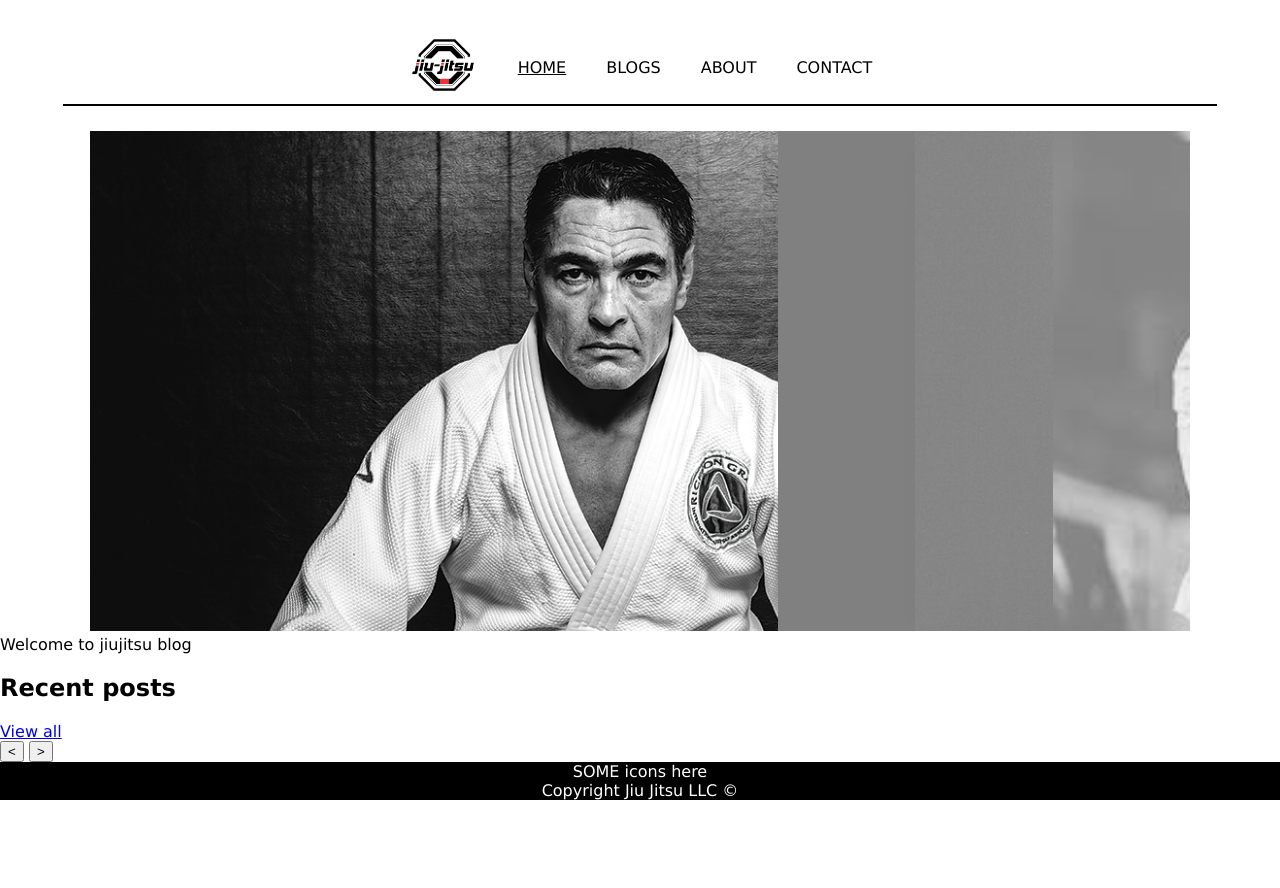
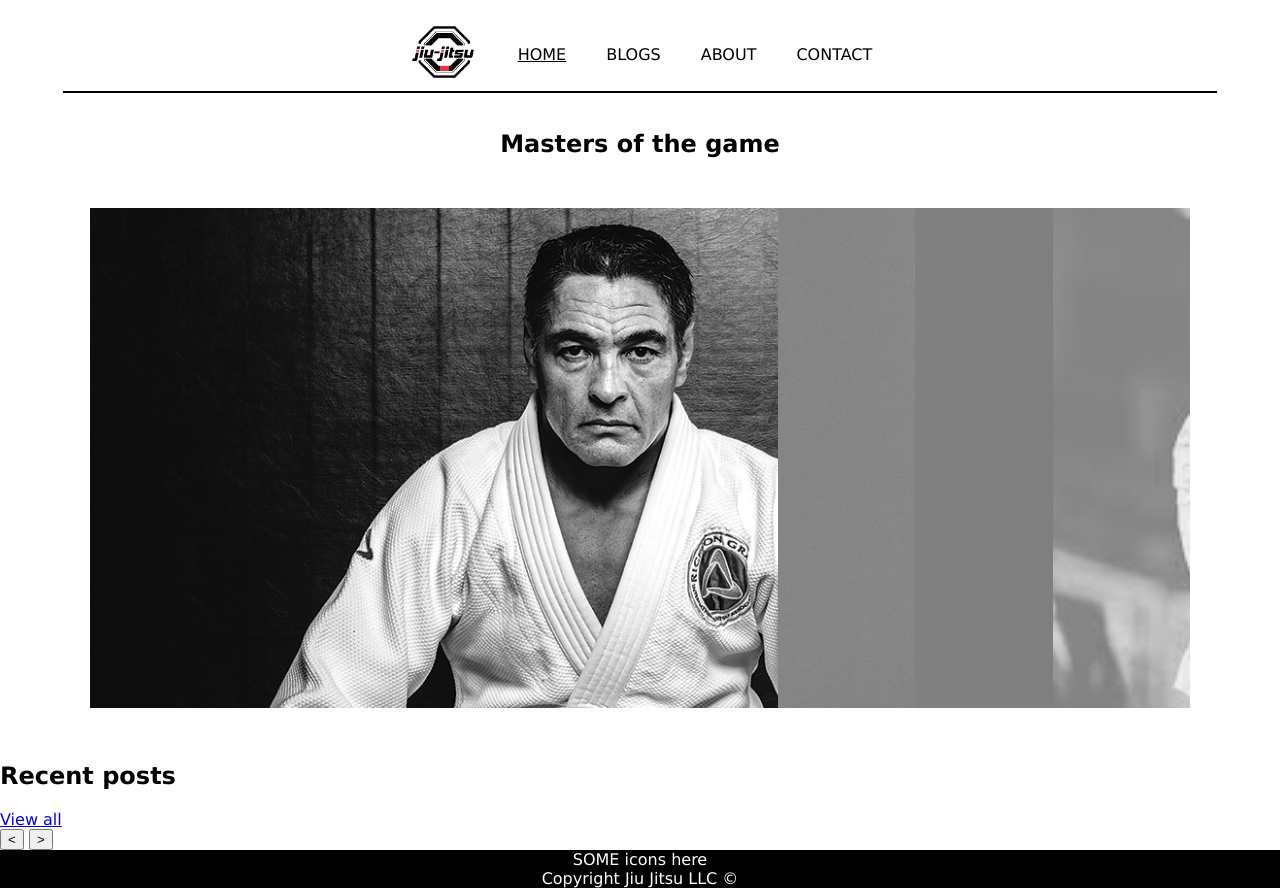
Before and after one commit to Noroff-FEU-Assignments/project-exam-1-Ramsnes, a plain HTML site: page index.html in a window 1280 px wide. Before the commit the page ends 800 px from the top, so only its background shows below. Drawn offline with Linux system fonts and the light colour scheme.

```diff
--- a/css/global.css
+++ b/css/global.css
@@ -17,7 +17,7 @@ body {
 header {
   display: flex;
   flex-direction: column;
-  justify-content: space-between;
+  justify-content: center;
   align-items: center;
   /* position: fixed; apply in mq? */
   background-color: #ffffff;
--- a/css/index.css
+++ b/css/index.css
@@ -6,6 +6,11 @@
 .upperMain {
   display: flex;
   flex-direction: row;
+}
+
+.mastersHeader {
+  margin: 50px auto 50px;
+  text-align: center;
 }
 
 /* Carousel */
@@ -49,7 +54,7 @@ button.next {
   display: flex;
   max-width: 1100px;
   background: #fff;
-  margin: 50px auto 0;
+  margin: 0px auto 50px;
 }
 
 .image-accordion img {
--- a/index.html
+++ b/index.html
@@ -61,23 +61,24 @@
 
     <main>
       <div class="page-container">
-        <!-- Image slider -->
+        <h2 class="mastersHeader">Masters of the game</h2>
+        <!-- Image slider source: (MJ Phillip ) https://codepen.io/mjphillip/pen/wvoQBNq -->
         <section class="image-accordion">
           <figure class="selected-image">
             <img src="images/bjj05.jpeg" alt="Rickson Gracie" />
           </figure>
           <figure>
-            <img src="images/bjj06.jpeg" alt="Renzo Gracie" />
+            <img src="images/bjj07.jpeg" alt="Royce Gracie" />
           </figure>
           <figure>
-            <img src="images/bjj07.jpeg" alt="Royce Gracie" />
+            <img src="images/bjj06.jpeg" alt="Renzo Gracie" />
           </figure>
           <figure>
             <img src="images/bjj11.jpeg" alt="Leandro Lo" />
           </figure>
         </section>
 
-        <div class="welcome">Welcome to jiujitsu blog</div>
+        <div class="welcome"></div>
         <!-- Carousel slider -->
         <div class="carousel-title-wrap">
           <h2 class="headline">Recent posts</h2>
```
Also changed, not shown: css/blogs.css (+8 -2 lines), images/bjjleo.webp (renamed from images/bjj11.webp), images/bjjrenzo.jpeg (added).
